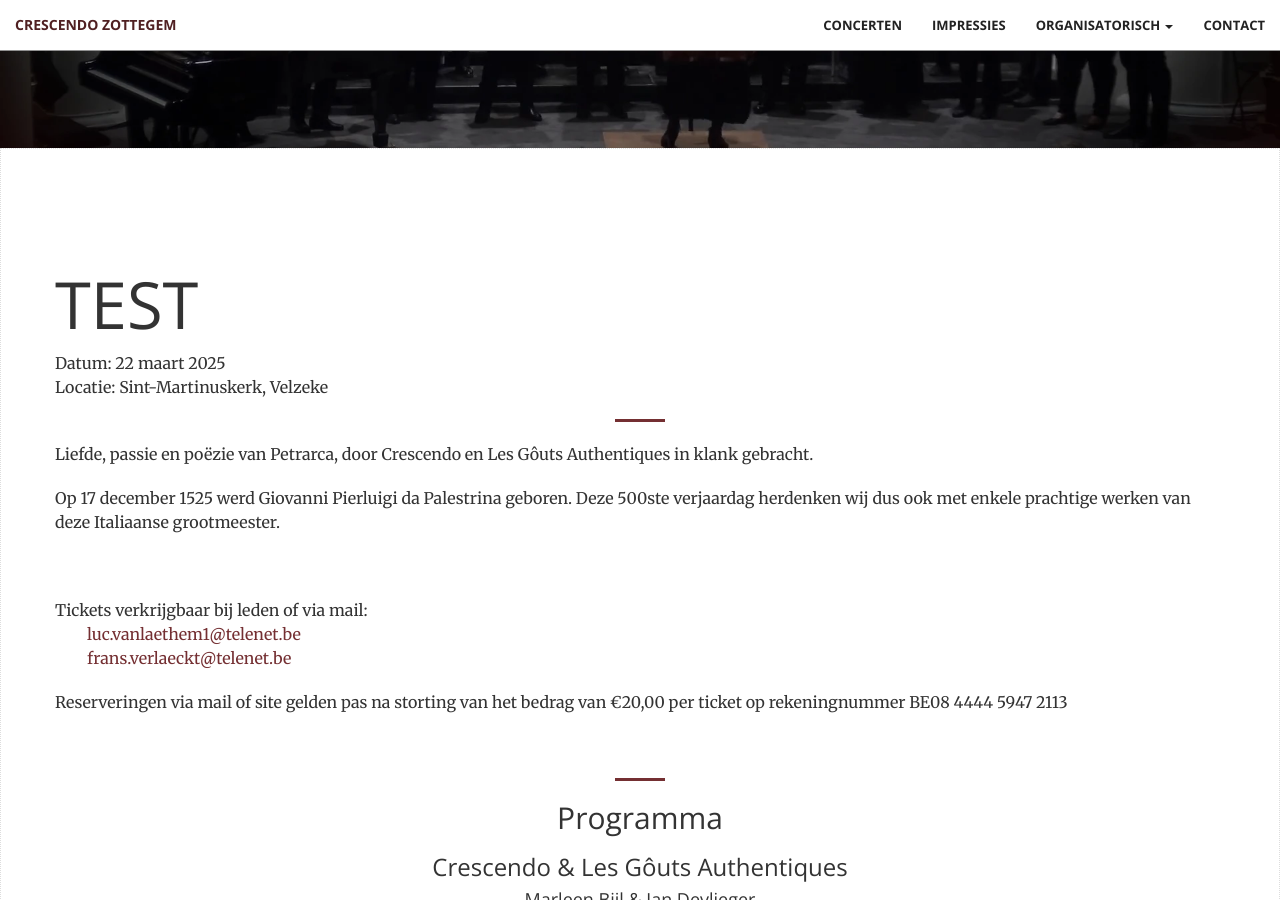
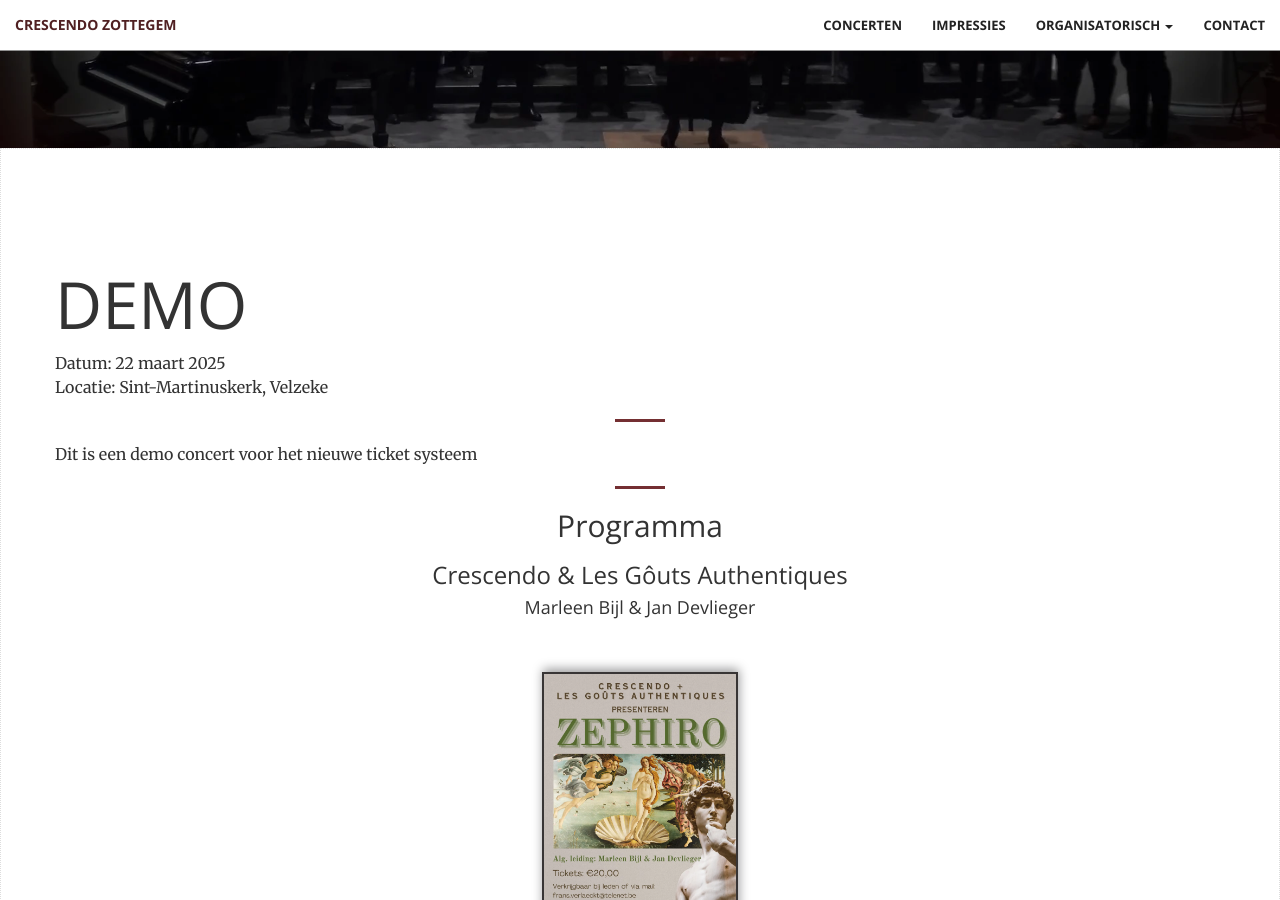
Before and after one commit to VZWCrescendo/crescendo_site, a Jekyll site: the page built from _events/2025-09-11-test-concert.md, in a window 1280 px wide and 900 px high, scrolled down 437 px. Built offline with Jekyll 4.4.1, drawn with Linux system fonts in a browser that asks for light colours; nearby versions of some CDN libraries; a script that is not in the unit is left out.

Commit message:
New demo project in Hi.Events linked.

```diff
--- a/_events/2025-09-11-test-concert.md
+++ b/_events/2025-09-11-test-concert.md
@@ -1,27 +1,14 @@
 ---
 layout: post
-title:  "TEST"
+title:  "DEMO"
 optreden: 2025-03-22 20:15:00 +0100
 locatie: Sint-Martinuskerk, Velzeke
 category: blog
-excerpt: "Liefde, passie en poëzie van Petrarca, door Crescendo en Les Gôuts Authentiques in klank gebracht."
+excerpt: "Dit is een demo concert voor het nieuwe ticket systeem"
 image: "img/kalender/zephiro.webp"
 ---
 
 {{ page.excerpt }}
-
-Op 17 december 1525 werd Giovanni Pierluigi da Palestrina geboren. Deze 500ste verjaardag herdenken wij dus ook met enkele prachtige werken van deze Italiaanse grootmeester.
-
-<br>
-
-Tickets verkrijgbaar bij leden of via mail:<br>
-&emsp;&emsp;<luc.vanlaethem1@telenet.be><br>
-&emsp;&emsp;<frans.verlaeckt@telenet.be>
-
-Reserveringen via mail of site gelden pas na storting van het bedrag van €20,00 per ticket op rekeningnummer BE08 4444
-5947 2113
-
-<br>
 
 ----
 
@@ -52,15 +39,4 @@
   src="https://js.stripe.com/v3/buy-button.js">
 </script>
 
-<div data-hievents-id="8633" data-hievents-primary-color="#7a5f31ff" data-hievents-primary-text-color="#000000" data-hievents-secondary-color="#382a11" data-hievents-secondary-text-color="#ffffff" data-hievents-background-color="#ffffff" data-hievents-widget-type="widget" data-hievents-widget-version="1.0" data-hievents-locale="en" data-hievents-padding="20px" data-hievents-autoresize="true" data-hievents-continue-button-text="Volgende" class="hievents-widget"></div>
-
-<!--
-<div data-hievents-id="1" data-hievents-primary-color="#ffffffff" data-hievents-primary-text-color="#ffffffff" data-hievents-secondary-color="#b3b3b3ff" data-hievents-secondary-text-color="#ffffff" data-hievents-background-color="#0f172a9c" data-hievents-widget-type="widget" data-hievents-widget-version="1.0" data-hievents-locale="en" data-hievents-padding="20px" data-hievents-autoresize="true" data-hievents-continue-button-text="Continue" class="hievents-widget"></div>
--->
-<!--
-<stripe-buy-button
-  buy-button-id="buy_btn_1SAVQ1H43aruW6SVU3YrBxve"
-  publishable-key="pk_test_51SACvRH43aruW6SVM9pB9ZKlgTUpS2cm4iJUXdisQZfbiMiKkNsHVWmCMkiwpMsdjCQXEsEMRhAvl3paopo9vAcX00bFtHyuwz"
->
-</stripe-buy-button>
--->
+<div data-hievents-id="9588" data-hievents-primary-color="#742f32" data-hievents-primary-text-color="#000000" data-hievents-secondary-color="#742f32" data-hievents-secondary-text-color="#ffffff" data-hievents-background-color="#ffffff" data-hievents-widget-type="widget" data-hievents-widget-version="1.0" data-hievents-locale="en" data-hievents-padding="20px" data-hievents-autoresize="true" data-hievents-continue-button-text="Continue" class="hievents-widget"></div>
```
